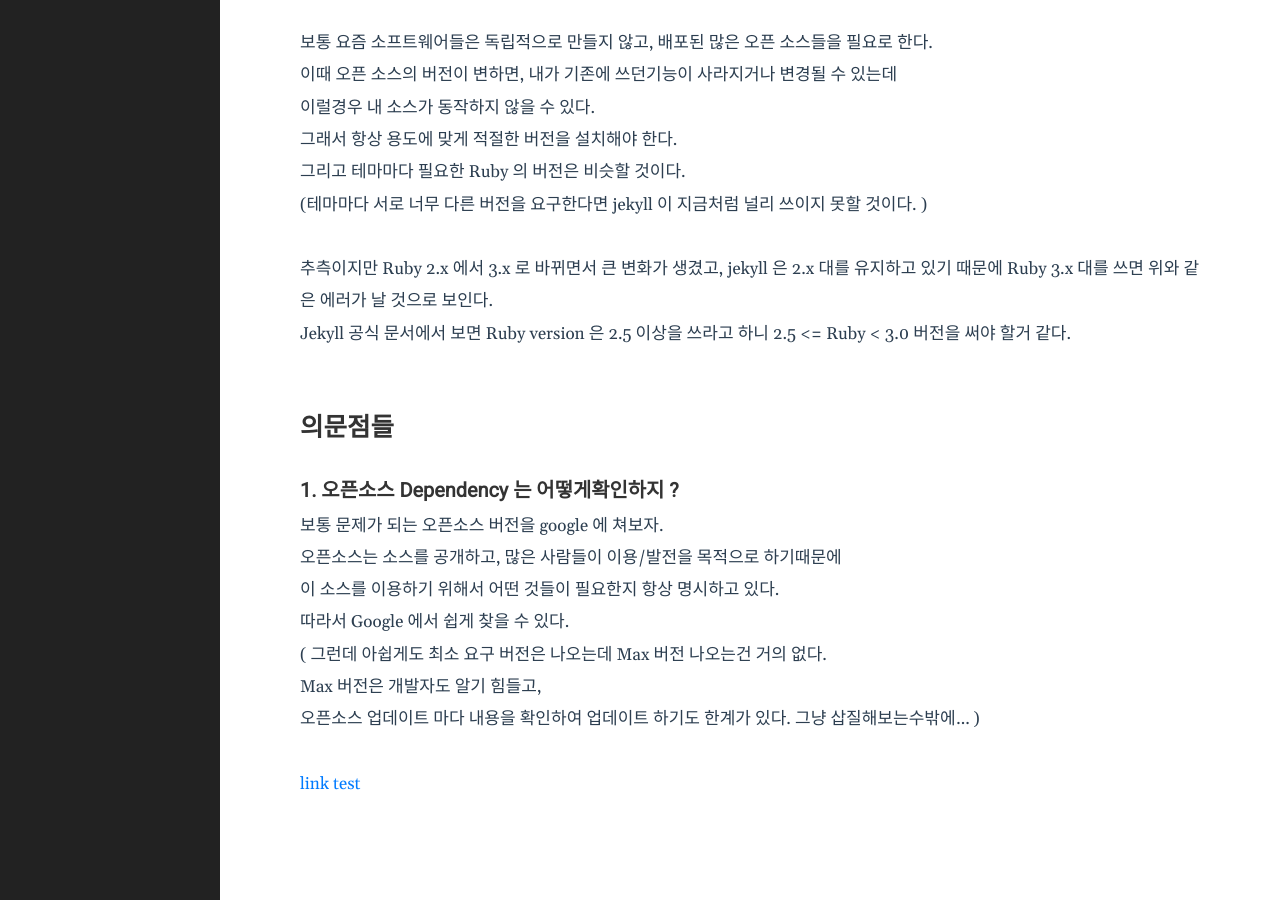
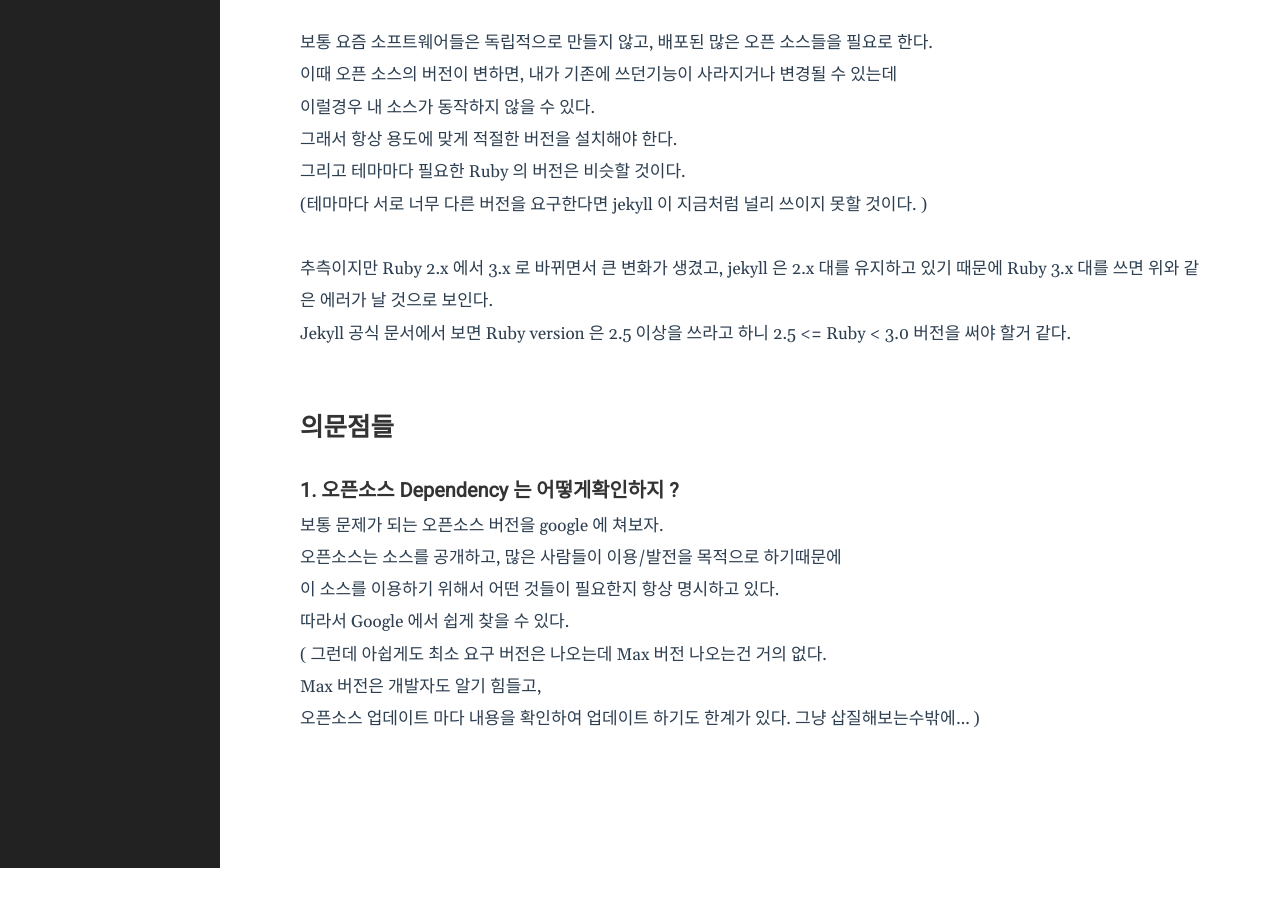
Before and after one commit to martinkang/martinkang.github.io, a Jekyll site: the page built from _posts/2021-12-23-install-lastest-ruby.markdown, in a window 1280 px wide and 900 px high, scrolled down 2306 px. Built offline with Jekyll 4.4.1, drawn with Linux system fonts in a browser that asks for light colours; after the commit the page ends 3174 px from its top, so only the background shows below that.

Commit message:
link 수정
link 수정

```diff
--- a/_posts/2021-12-23-install-lastest-ruby.markdown
+++ b/_posts/2021-12-23-install-lastest-ruby.markdown
@@ -68,7 +68,4 @@
 오픈소스 업데이트 마다 내용을 확인하여 업데이트 하기도 한계가 있다. 그냥 삽질해보는수밖에... )
 <br>
 
-[link test][j-link]
-
-[j-link]: ./2021-12-20-blog-start-jekyll.markdown
 [jekyll-link]: /git-blog/2021/12/20/blog-start-jekyll.html
```
